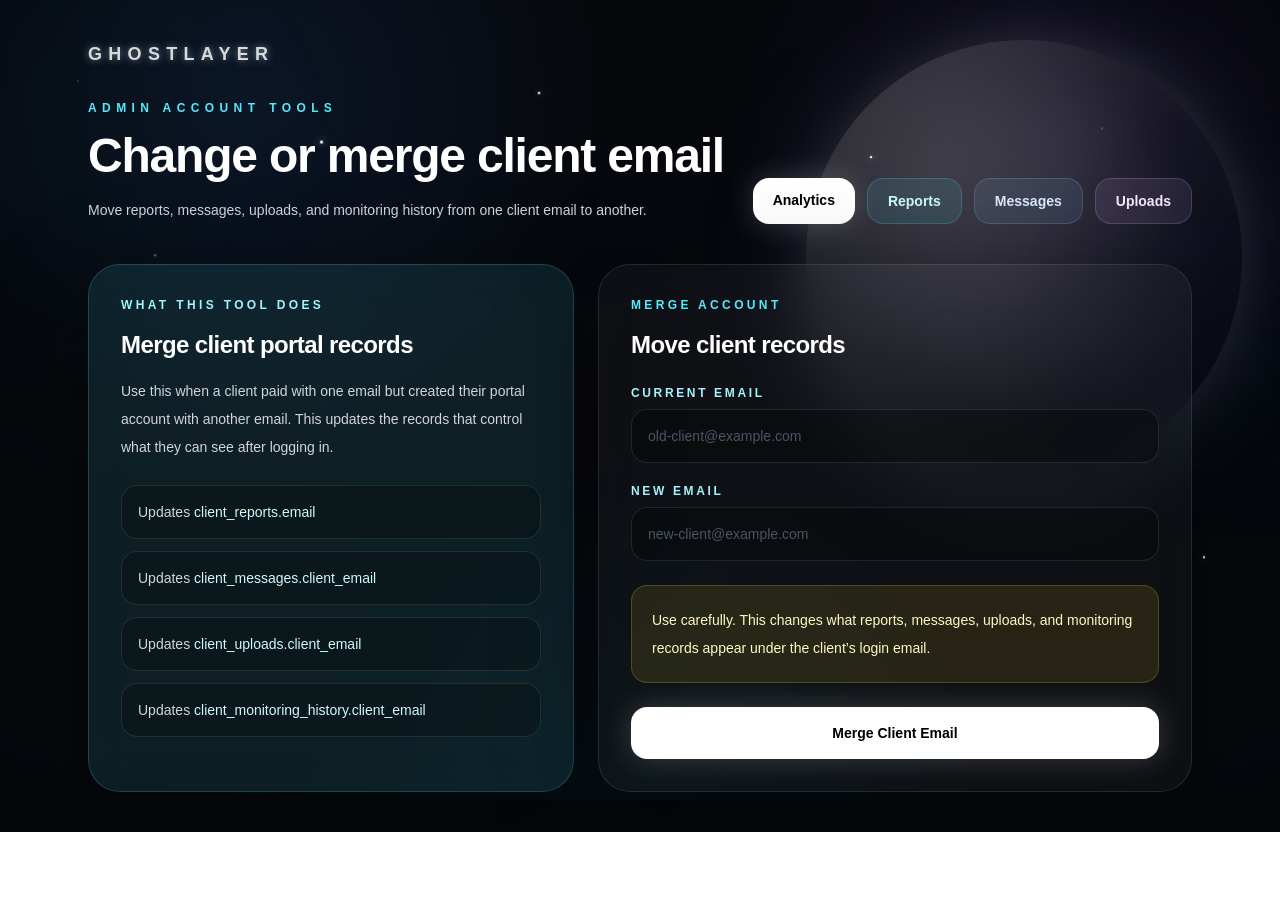
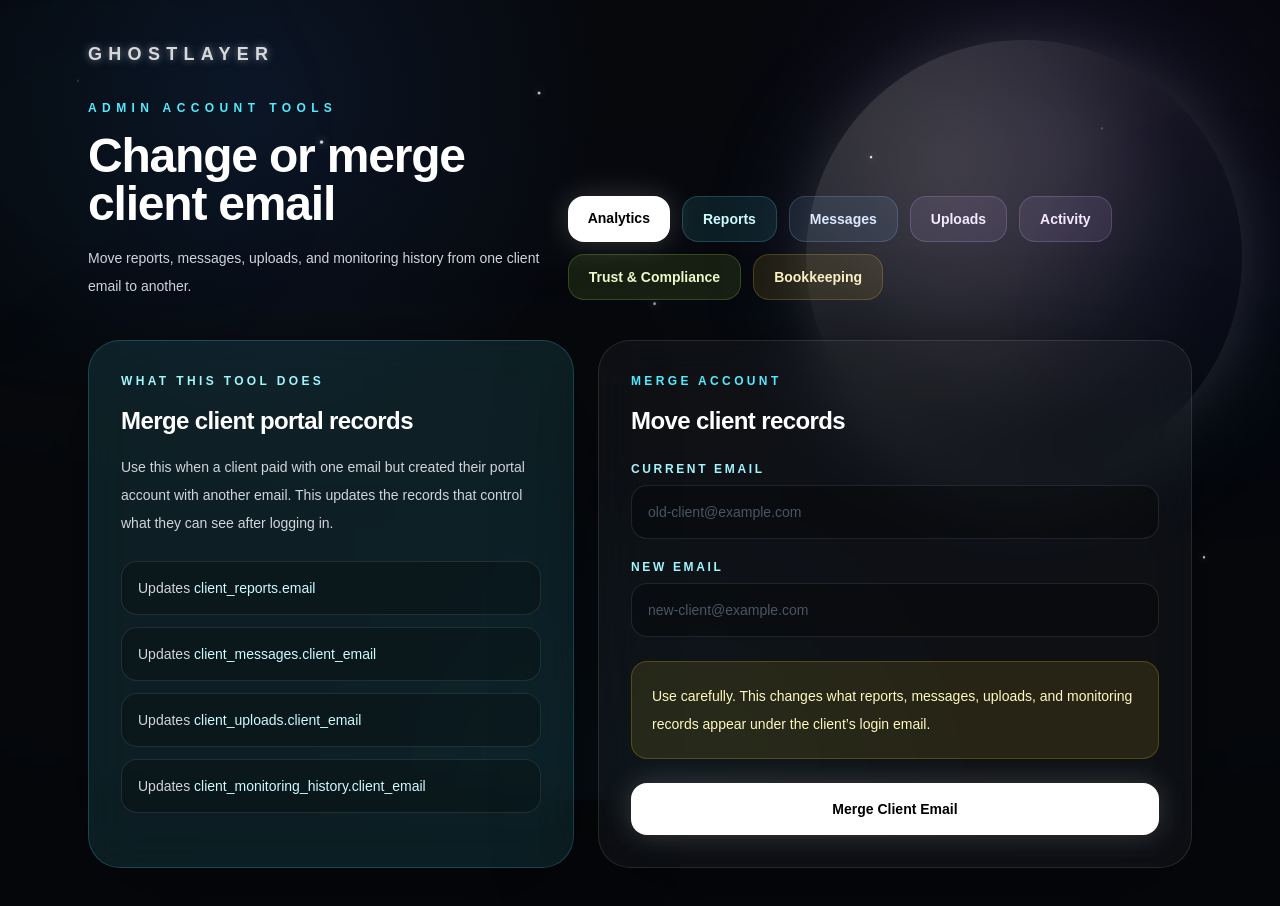
Before and after one commit to DexTheAIBusinessman/ghostlayer, a Next.js app: page /admin/merge-client in a window 1280 px wide. Before the commit the page ends 832 px from the top, so only its background shows below. Built offline with nearby package versions, Linux system fonts and the light colour scheme.

Commit message:
add full admin navigation to merge client page

```diff
--- a/app/admin/merge-client/page.tsx
+++ b/app/admin/merge-client/page.tsx
@@ -113,6 +113,27 @@ export default async function MergeClientPage({
             >
               Uploads
             </Link>
+
+          <Link
+            href="/admin/activity"
+            className="rounded-2xl border border-purple-300/20 bg-purple-300/10 px-5 py-3 text-sm font-semibold text-purple-100 transition hover:scale-[1.02] hover:bg-purple-300/15"
+          >
+            Activity
+          </Link>
+
+          <Link
+            href="/admin/trust-compliance"
+            className="rounded-2xl border border-lime-300/20 bg-lime-300/10 px-5 py-3 text-sm font-semibold text-lime-100 transition hover:scale-[1.02] hover:bg-lime-300/15"
+          >
+            Trust & Compliance
+          </Link>
+
+          <Link
+            href="/admin/bookkeeping"
+            className="rounded-2xl border border-amber-300/20 bg-amber-300/10 px-5 py-3 text-sm font-semibold text-amber-100 transition hover:scale-[1.02] hover:bg-amber-300/15"
+          >
+            Bookkeeping
+          </Link>
           </div>
         </div>
 
```
